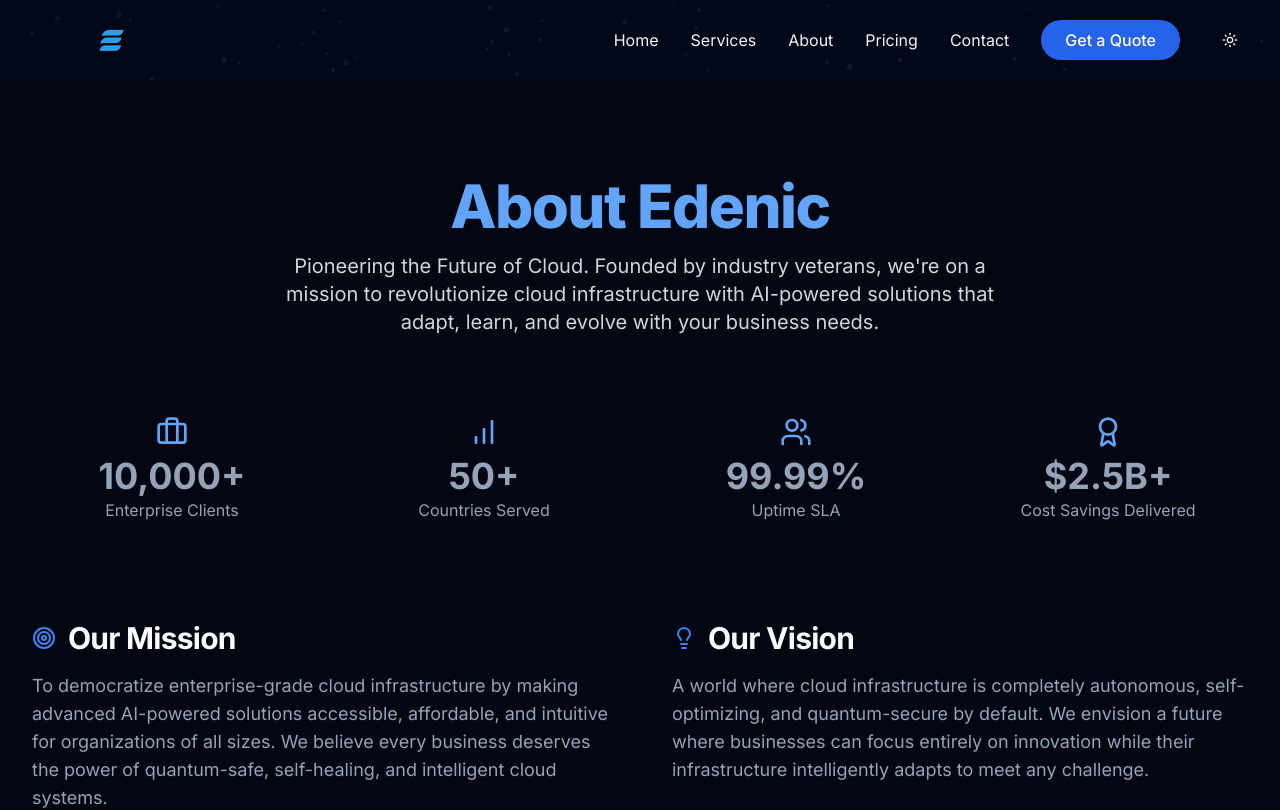
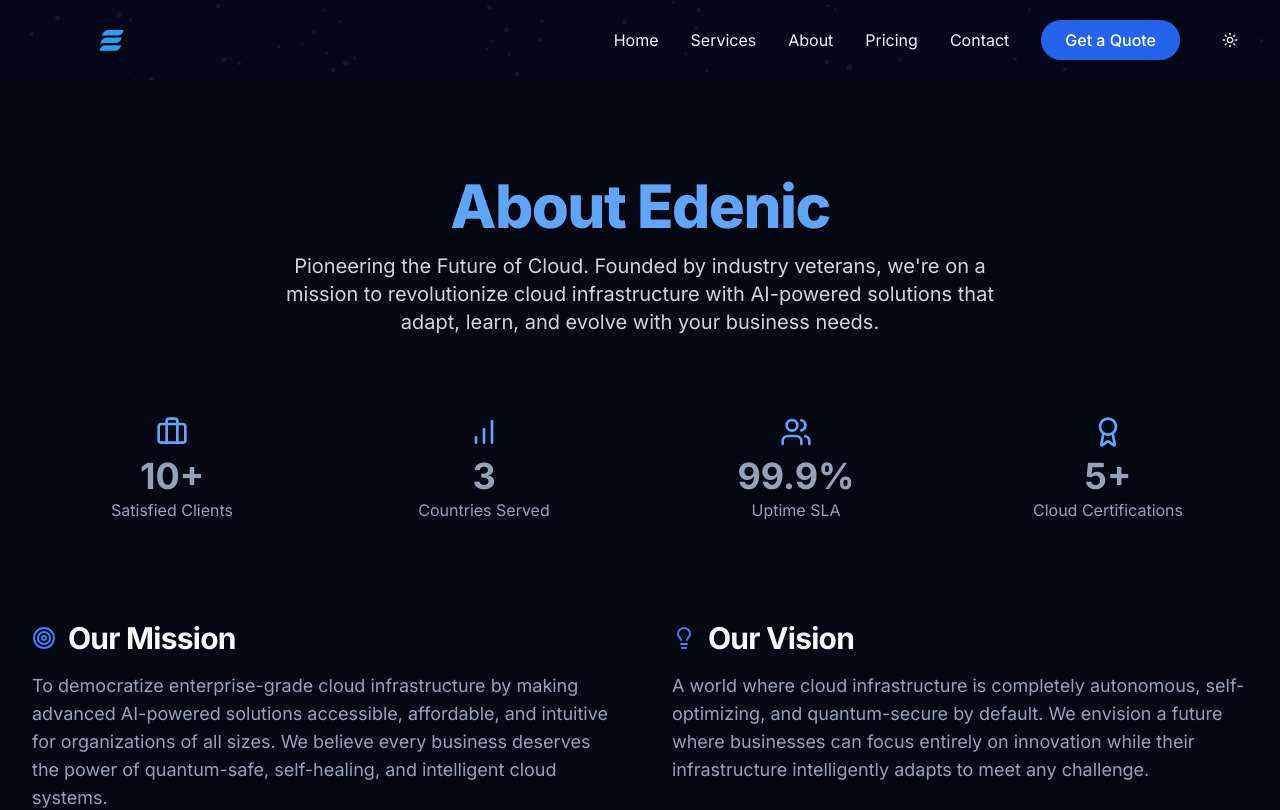
Before and after one commit to shhahhussain/edenic, a Next.js app: page /about in a window 1280 px wide. Shown: the top 810 px of the page. Built offline with nearby package versions, Linux system fonts and the light colour scheme.

Commit message:
Updated the about sectuo

```diff
--- a/src/app/about/page.tsx
+++ b/src/app/about/page.tsx
@@ -7,10 +7,10 @@ import { Briefcase, BarChart, Users, Award, Target, Rocket, Lightbulb, TrendingU
 import Link from "next/link"
 
 const stats = [
-  { value: "10,000+", label: "Enterprise Clients", icon: <Briefcase className="w-8 h-8" /> },
-  { value: "50+", label: "Countries Served", icon: <BarChart className="w-8 h-8" /> },
-  { value: "99.99%", label: "Uptime SLA", icon: <Users className="w-8 h-8" /> },
-  { value: "$2.5B+", label: "Cost Savings Delivered", icon: <Award className="w-8 h-8" /> },
+  { value: "10+", label: "Satisfied Clients", icon: <Briefcase className="w-8 h-8" /> },
+  { value: "3", label: "Countries Served", icon: <BarChart className="w-8 h-8" /> },
+  { value: "99.9%", label: "Uptime SLA", icon: <Users className="w-8 h-8" /> },
+  { value: "5+", label: "Cloud Certifications", icon: <Award className="w-8 h-8" /> },
 ]
 
 const values = [
```
